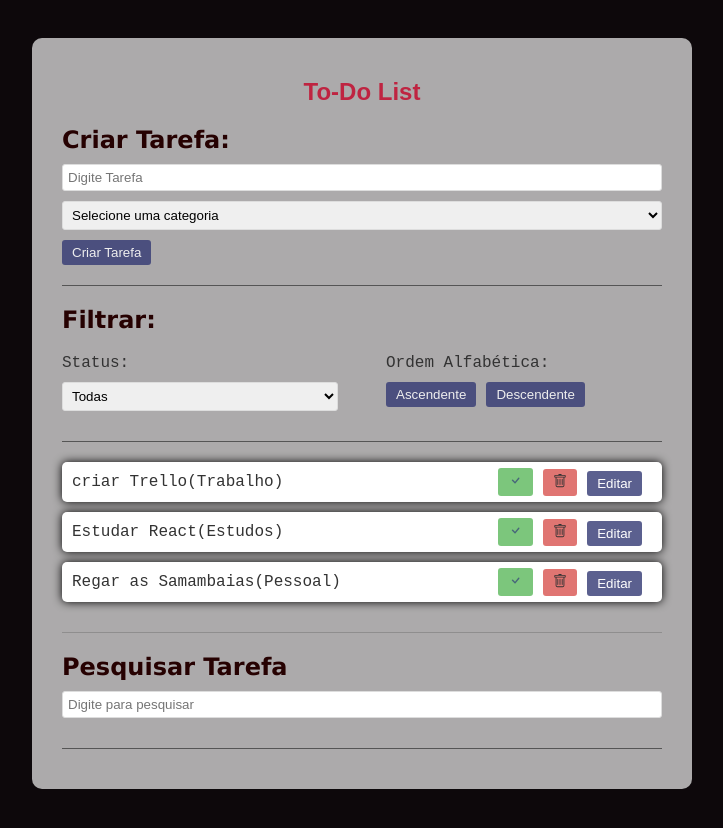
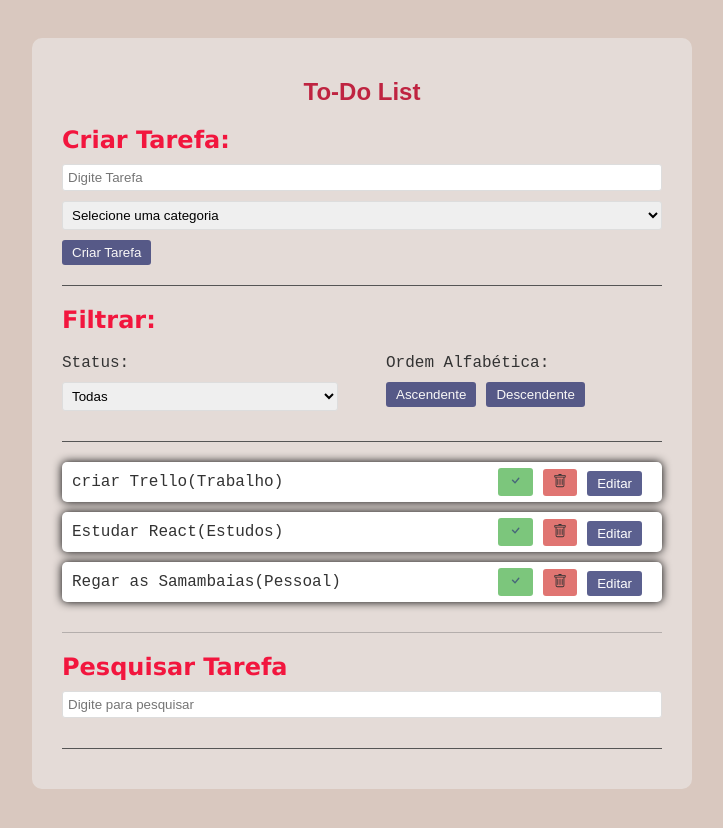
Before and after one commit to Renato-Miranda/todo-list-react, a React (Vite) app: page / in a window 1280 px wide. Shown: the top 828 px of the page, without its empty margins (316-1039 px from the left). Built offline with nearby package versions, Linux system fonts and the light colour scheme; a web font is replaced by a local one.

Commit message:
fix: alterção plano de fundo e cores do h2

```diff
--- a/src/Styles/GlobalStyles.js
+++ b/src/Styles/GlobalStyles.js
@@ -11,7 +11,7 @@ body {
     width: 100%;
     min-height: 100vh;
     text-decoration: none;
-    background-color:#0D080B;
+    background-color:#D9C8BF;
     padding: 30px;
     font-family: Arial, Helvetica, sans-serif;
     color: ${(props)=> props.theme.fontBody};
@@ -29,7 +29,7 @@ h1 {
 h2 {
     margin-bottom: 10px;
     font-family: Verdana, Geneva, Tahoma, sans-serif;
-    color:#260101;
+    color:#F2163E;
 }
 
 p{
--- a/src/app.styles.js
+++ b/src/app.styles.js
@@ -3,7 +3,7 @@ import styled from "styled-components";
 export const StylesApp = styled.section `
     max-width: 600px;
     margin: 0 auto 300px;
-    background-color: rgba(239, 239, 239, 0.7);
+    background-color: rgba(239, 239, 239, 0.5);
     padding: 20px 30px;
     border-radius: 10px;
 
```
